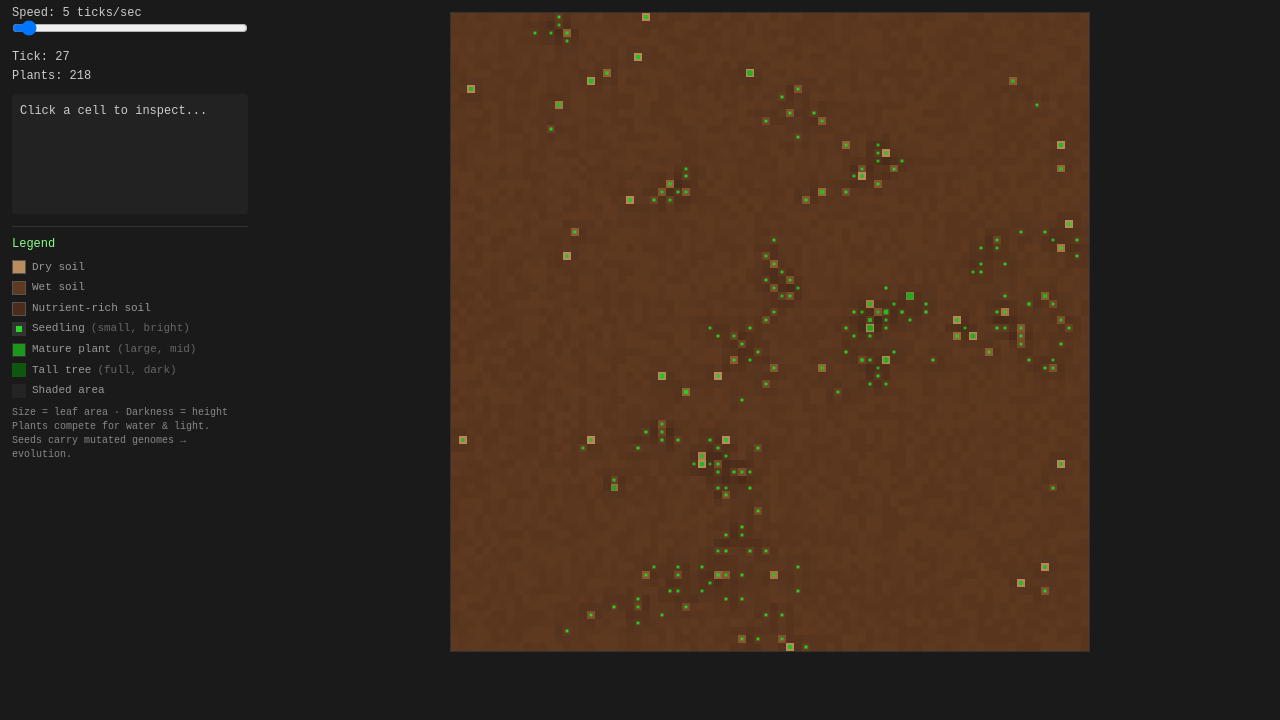
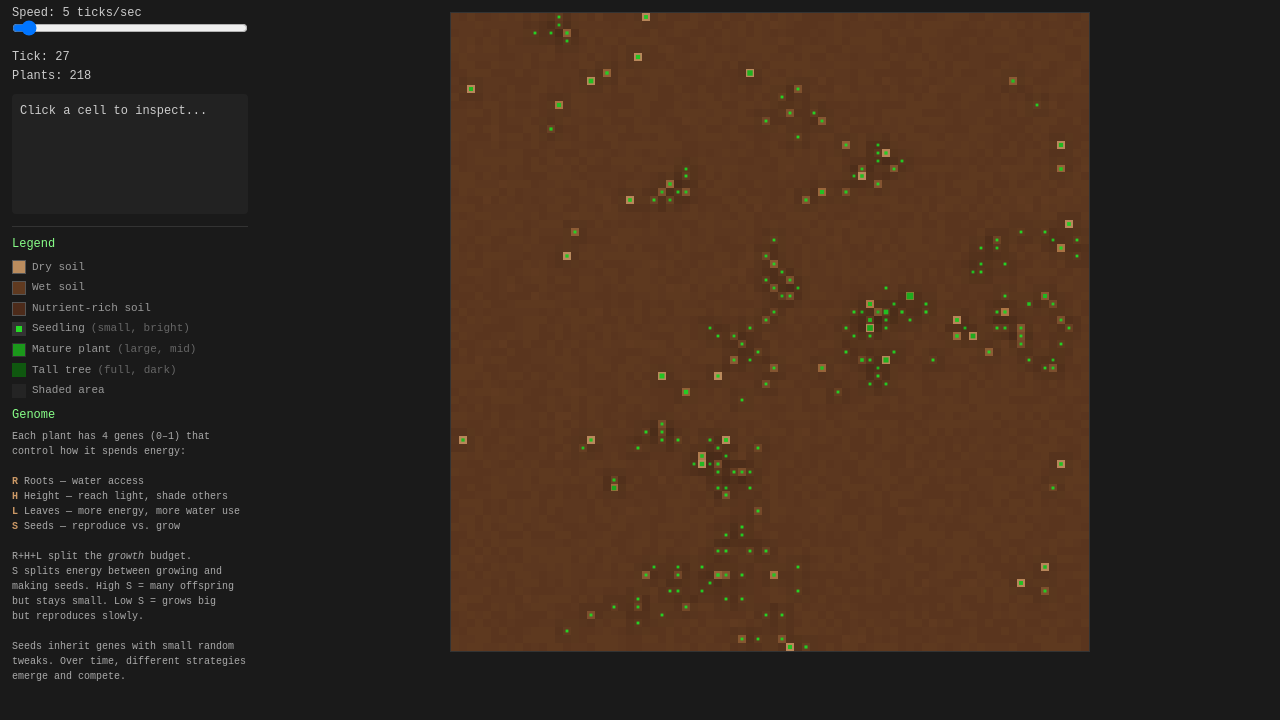
Before and after one commit to moccajoghurt/overgreen, a website built with Vite: page index.html in a window 1280 px wide. Shown: the part 68-788 px from the top of the page. Built offline with nearby package versions, Linux system fonts and the light colour scheme.

Commit message:
explain genomes

```diff
--- a/index.html
+++ b/index.html
@@ -72,10 +72,22 @@
       <div style="display:flex; align-items:center; gap:6px; margin-bottom:6px;">
         <span style="display:inline-block; width:14px; height:14px; background:#333; position:relative;"><span style="display:block;width:14px;height:14px;background:rgba(0,0,0,0.3);position:absolute;top:0;left:0;"></span></span> Shaded area
       </div>
-      <div style="color:#888; font-size:10px; line-height:1.4;">
-        Size = leaf area &middot; Darkness = height<br>
-        Plants compete for water &amp; light.<br>
-        Seeds carry mutated genomes &rarr; evolution.
+      <div style="color:#8f8; font-size:12px; margin:6px 0 4px;">Genome</div>
+      <div style="color:#aaa; font-size:10px; line-height:1.5;">
+        Each plant has 4 genes (0&ndash;1) that<br>
+        control how it spends energy:<br><br>
+        <b style="color:#c96">R</b> Roots &mdash; water access<br>
+        <b style="color:#c96">H</b> Height &mdash; reach light, shade others<br>
+        <b style="color:#c96">L</b> Leaves &mdash; more energy, more water use<br>
+        <b style="color:#c96">S</b> Seeds &mdash; reproduce vs. grow<br><br>
+        R+H+L split the <i>growth</i> budget.<br>
+        S splits energy between growing and<br>
+        making seeds. High S = many offspring<br>
+        but stays small. Low S = grows big<br>
+        but reproduces slowly.<br><br>
+        Seeds inherit genes with small random<br>
+        tweaks. Over time, different strategies<br>
+        emerge and compete.
       </div>
     </div>
   </div>
```
